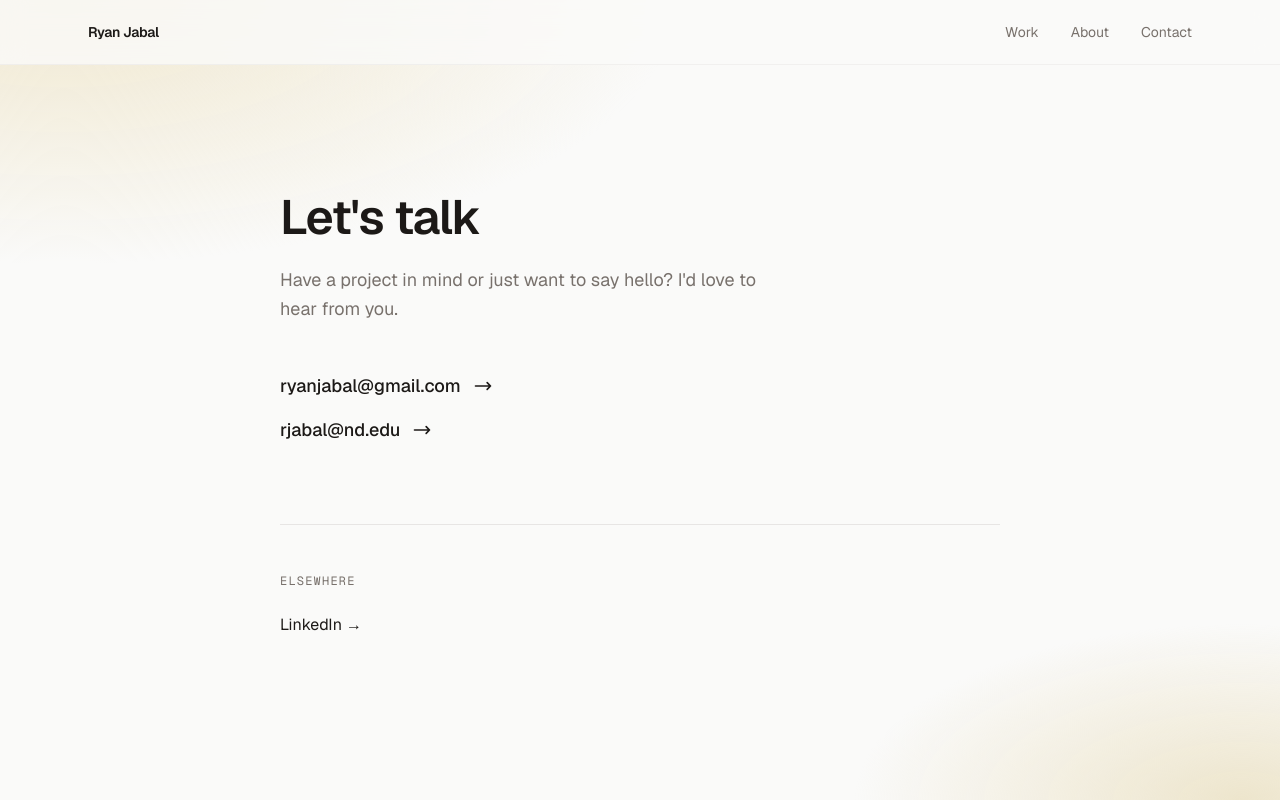
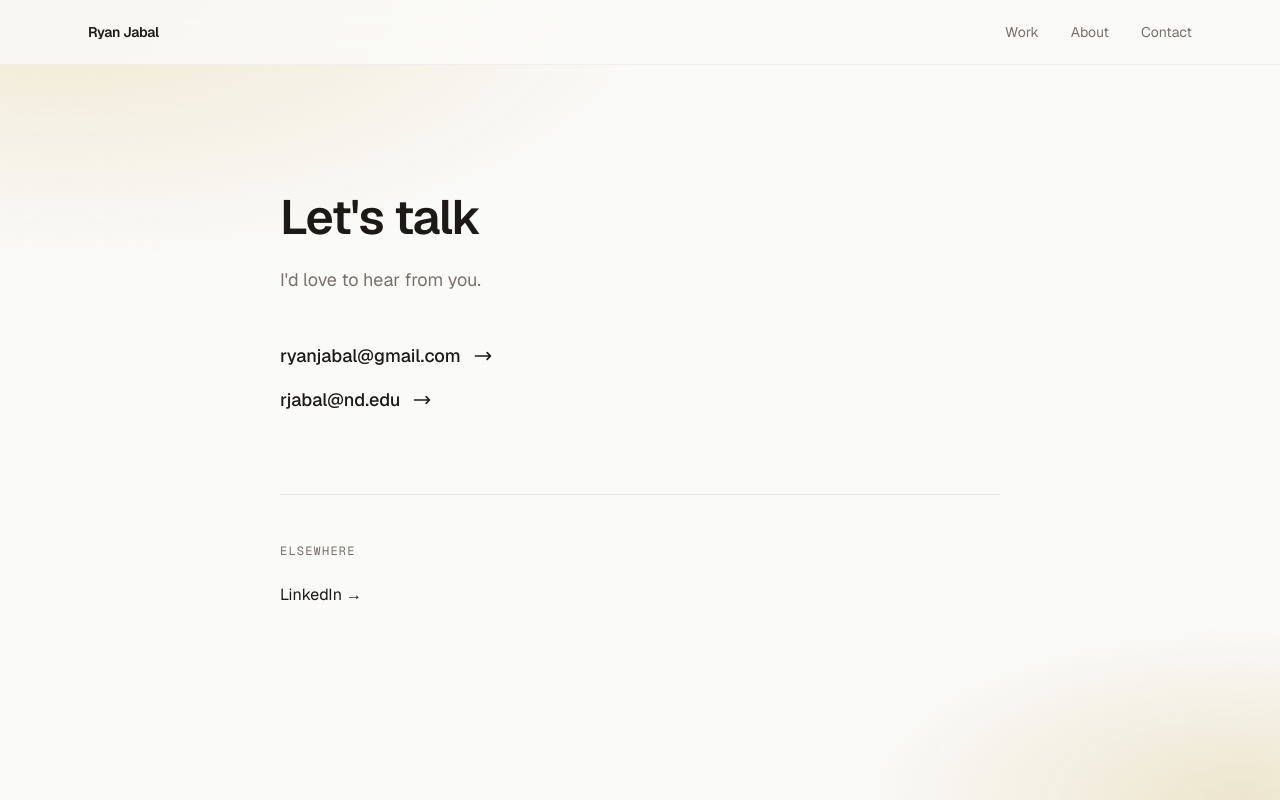
Before and after one commit to ryanjabal/portfolio, a Next.js app: page /contact in a window 1280 px wide. Shown: the top 800 px of the page. Built offline with nearby package versions, Linux system fonts and the light colour scheme.

Commit message:
Shorten contact page intro

```diff
--- a/app/contact/page.tsx
+++ b/app/contact/page.tsx
@@ -17,8 +17,7 @@ export default function ContactPage() {
 
       <ScrollReveal delay={100}>
         <p className="mt-6 text-lg text-muted max-w-lg leading-relaxed">
-          Have a project in mind or just want to say hello? I&apos;d love to
-          hear from you.
+          I&apos;d love to hear from you.
         </p>
       </ScrollReveal>
 
```
